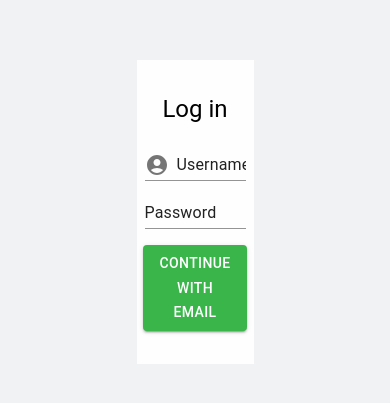
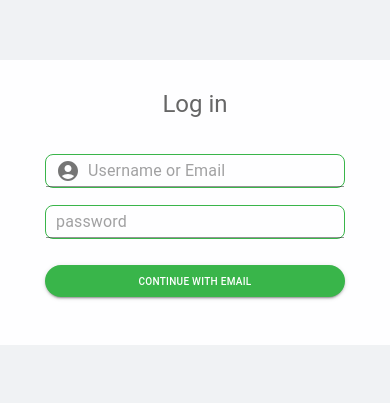
Before and after one commit to Tkogiah/upwork-clone, a React (Create React App) app: page / in a window 390 px wide. Shown: the part 151-554 px from the top of the page. Built offline with nearby package versions, Linux system fonts and the light colour scheme.

Commit message:
refactored and also made mobile responsive

```diff
--- a/src/App.js
+++ b/src/App.js
@@ -1,22 +1,31 @@
 import "./styles.css";
-import { Routes, Route, Link } from "react-router-dom";
+import { Routes, Route, Link, useNavigate } from "react-router-dom";
 import Login from "./Login.js";
 import JobBoard from "./JobBoard";
 import JobDetail from "./JobDetail";
+import { useEffect } from "react";
 
 import JOBS from './Jobs.js'
 import { useState } from "react";
 
 
 export default function App() {
+  const navigate = useNavigate();
 
   const[allJobs, setAllJobs] = useState(JOBS)
+  const [loggedIn, setLoggedIn] = useState(false);
+
+  useEffect(() => {
+    if (loggedIn) {
+      navigate('/jobs');
+    }
+  }, [loggedIn]);
 
   return (
     <div className="App">
       <Routes>
-        <Route path="/" element={<Login />} />
-        <Route path="/jobs" element={<JobBoard />} />
+        <Route path="/" element={<Login setLoggedIn={setLoggedIn}/>} />
+        <Route path="/jobs" element={<JobBoard />}/>
         <Route path="/job/:id" element={<JobDetail />} />
       </Routes>
     </div>
--- a/src/Login.js
+++ b/src/Login.js
@@ -1,58 +1,53 @@
-import { PrimaryButton } from "./StyledComponents";
+import { PrimaryButton, PrimaryInput, MainBox } from "./StyledComponents";
 import Box from '@mui/material/Box';
-import Input from '@mui/material/Input';
 import InputAdornment from '@mui/material/InputAdornment';
 import FormControl from '@mui/material/FormControl';
-import TextField from '@mui/material/TextField';
 import AccountCircle from '@mui/icons-material/AccountCircle';
 import { Typography } from "@mui/material";
-import { alignProperty } from "@mui/material/styles/cssUtils";
 
-export default function Login() {
+
+export default function Login({setLoggedIn}) {
   return (
     <>
-      <Box sx={{
-        '& > :not(style)': { m: 1 },
-        backgroundColor: '#fefeff',
-        width: '30vw',
-        height: '30vh',
-        padding: '3vh 0',
-        display: 'flex',
-        flexDirection: 'column',
-        justifyContent: 'center',
-        alignItems: 'center'
-        }}
-        component="form"
-      >
-        <Typography variant="h5" sx={{
-          paddingBottom: '1vh'
-        }}>
+      <MainBox sx={{ '& > :not(style)': { m: 1 } }} component="form">
+        <Typography variant="h5" sx={{ p: '20px 0 10px 0', color: '#666666'}}>
           Log in
         </Typography>
-        < >
-          <FormControl variant="standard">
-            <Input
-              defaultValue="Username or email"
-              id="input-with-icon-adornment"
+        <FormControl variant="standard"
+          sx={{
+            display: 'flex',
+            justifyContent: 'center',
+            alignItems: 'center',
+            width: '375px',
+            height: 'auto',
+            pb: '40px',
+          }}>
+          <PrimaryInput
+            placeholder="Username or Email"
+            id="email"
             startAdornment={
               <InputAdornment position="start">
                 <AccountCircle />
               </InputAdornment>
           }
           />
-          </FormControl>
-          <TextField
-            defaultValue="Password"
-            id="input"
-            InputProps={{}}
-            variant="standard"
+          <PrimaryInput
+            label="Password"
+            placeholder="password"
+            type="password"
+            id="password"
+            sx={{
+              marginBottom: '3vh',
+            }}
           />
-        </>
-
-      <PrimaryButton variant="contained">
+          <PrimaryButton
+            variant="contained"
+            onClick={() => setLoggedIn(true)}
+            >
               Continue with email
           </PrimaryButton>
-    </Box>
+        </FormControl>
+    </MainBox>
 
     </>
   );
--- a/src/StyledComponents.js
+++ b/src/StyledComponents.js
@@ -1,9 +1,35 @@
 import Button from "@mui/material/Button";
+import {Input, Box} from "@mui/material";
 import { styled } from "@mui/material/styles";
 
 const PRIMARY_GREEN = "#39B54A";
 const SECONDARY_NAVY = "#2B5468";
 
+export const MainBox = styled(Box)(() => ({
+  backgroundColor: '#fefeff',
+  width: '400px',
+  height: 'auto',
+  pt: '3vh',
+  pb: '5vh',
+  display: 'flex',
+  flexDirection: 'column',
+  justifyContent: 'center',
+  alignItems: 'center'
+}));
+
+export const PrimaryInput = styled(Input)(() => ({
+  textDecoration: 'none',
+  width: '300px',
+  margin: '1vh 0',
+  border: `1px solid ${PRIMARY_GREEN}`,
+  borderRadius: '8px',
+  paddingLeft: '10px'
+}));
+
 export const PrimaryButton = styled(Button)(() => ({
-  background: PRIMARY_GREEN
+  background: PRIMARY_GREEN,
+  width: '300px',
+  fontSize: '10px',
+  paddingTop: '1vh',
+  borderRadius: '30px'
 }));
--- a/src/styles.css
+++ b/src/styles.css
@@ -1,5 +1,6 @@
 body {
   background-color: #f0f2f4;
+  margin: 0;
 }
 .App {
   font-family: sans-serif;
```
Lines whose indentation alone changed are shown as unchanged.
